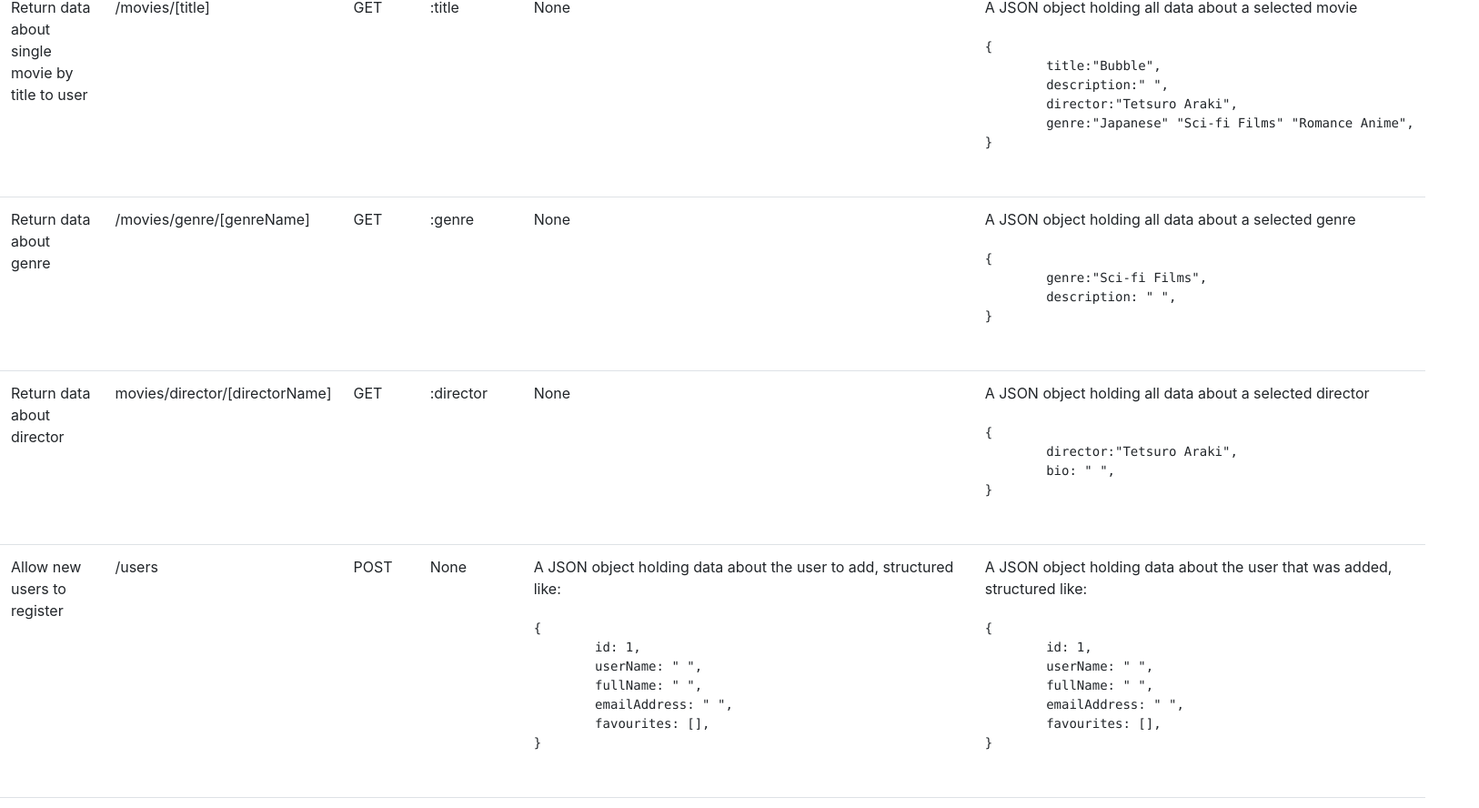
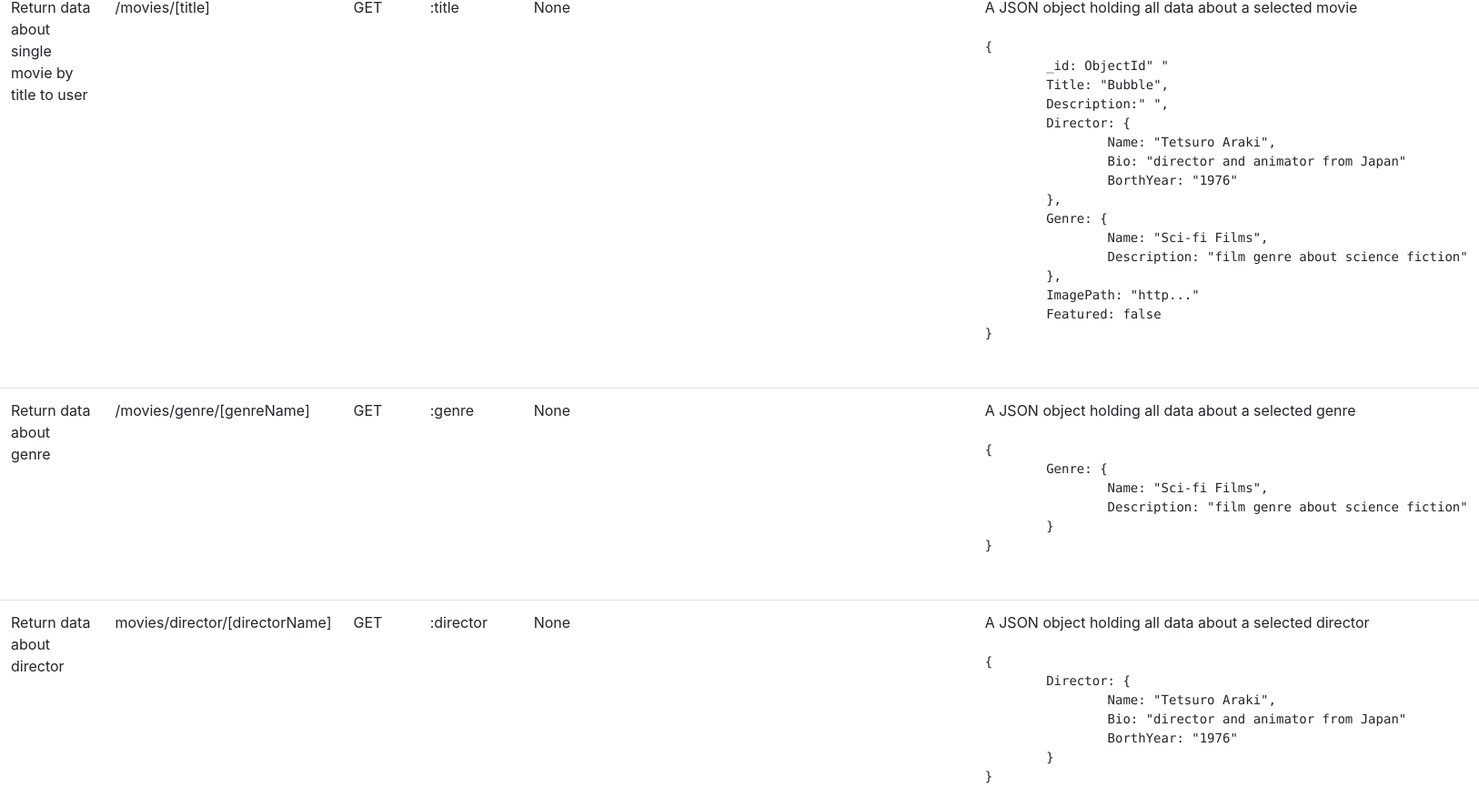
Before and after one commit to noah-gg/movie_api, a website: page public/documentation.html in a window 1280 px wide. Shown: the part 378-1266 px from the top of the page at 91% size, 1626 px wide, since content can reach past the window. Drawn offline with nearby package versions, Linux system fonts and the light colour scheme.

Commit message:
Update documentation.html
If applied, this commit will update documentation

```diff
--- a/public/documentation.html
+++ b/public/documentation.html
@@ -55,10 +55,20 @@
 							A JSON object holding all data about a selected movie
 							<pre><code>
 {
-	title:"Bubble",
-	description:" ",
-	director:"Tetsuro Araki",
-	genre:"Japanese" "Sci-fi Films" "Romance Anime",
+	_id: ObjectId" "
+	Title: "Bubble",
+	Description:" ",
+	Director: {
+		Name: "Tetsuro Araki",
+		Bio: "director and animator from Japan"
+		BorthYear: "1976"
+	},
+	Genre: {
+		Name: "Sci-fi Films",
+		Description: "film genre about science fiction"
+	},
+	ImagePath: "http..."
+	Featured: false
 }
 							</code></pre>
 						</td>
@@ -74,8 +84,10 @@
 							A JSON object holding all data about a selected genre
 							<pre><code>
 {
-	genre:"Sci-fi Films",
-	description: " ",
+	Genre: {
+		Name: "Sci-fi Films",
+		Description: "film genre about science fiction"
+	}
 }
 							</code></pre>
 						</td>
@@ -91,8 +103,11 @@
 							A JSON object holding all data about a selected director
 							<pre><code>
 {
-	director:"Tetsuro Araki",
-	bio: " ",
+	Director: {
+		Name: "Tetsuro Araki",
+		Bio: "director and animator from Japan"
+		BorthYear: "1976"
+	}
 }
 							</code></pre>
 						</td>
@@ -107,11 +122,16 @@
 							A JSON object holding data about the user to add, structured like:
 							<pre><code>
 {
-	id: 1,
-	userName: " ",
-	fullName: " ",
-	emailAddress: " ",
-	favourites: [],
+	_id: 1,
+	Username : " ",
+	Password : " ",
+	Email : " ",
+	Birthday : " "),
+	FavouriteMovies : [
+		ObjectId("01"),
+		ObjectId("02"),
+		ObjectId("03")
+	]
 }
 							</code></pre>
 						</td>
@@ -120,11 +140,16 @@
 							structured like:
 							<pre><code>
 {
-	id: 1,
-	userName: " ",
-	fullName: " ",
-	emailAddress: " ",
-	favourites: [],
+	_id: 1,
+	Username : " ",
+	Password : " ",
+	Email : " ",
+	Birthday : " "),
+	FavouriteMovies : [
+		ObjectId("01"),
+		ObjectId("02"),
+		ObjectId("03")
+	]
 }
 							</code></pre>
 						</td>
```
